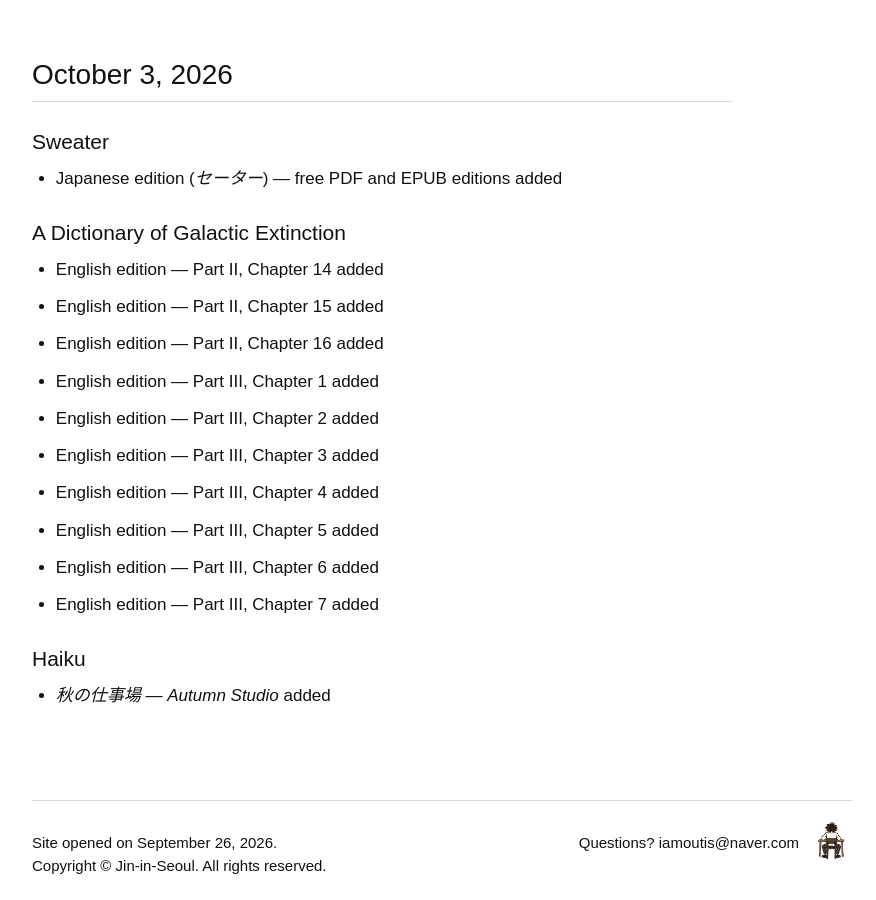
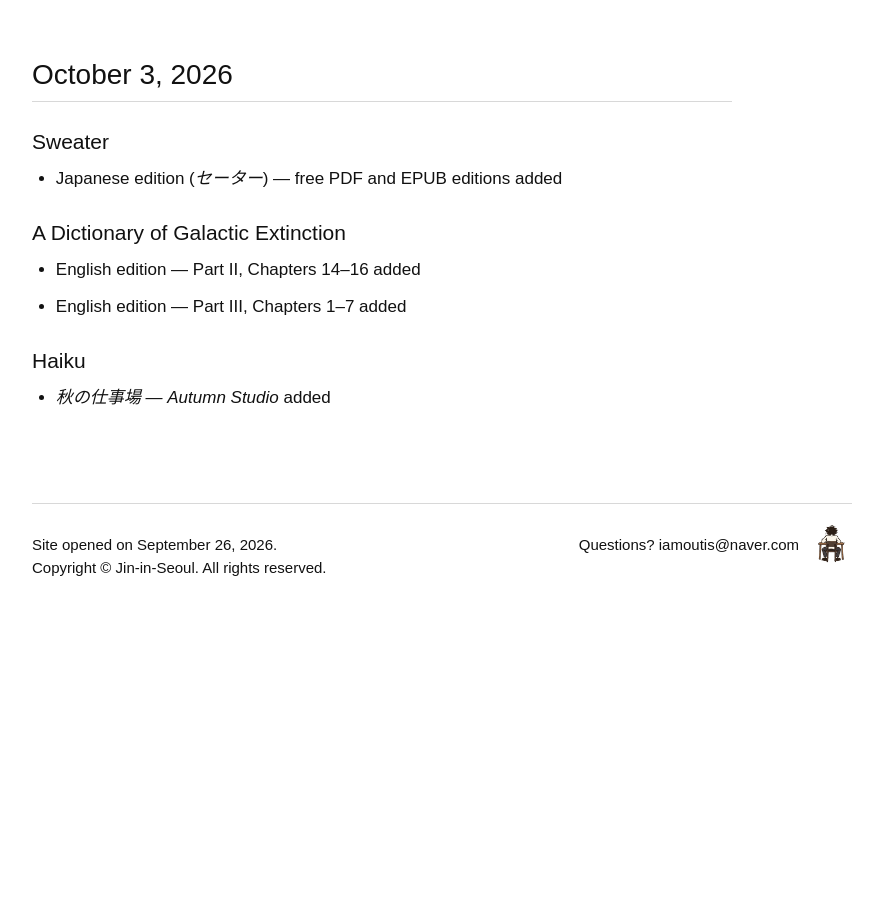
Before and after one commit to Jin-in-Seoul/Jin-in-Seoul, a Jekyll site: the page built from publication-log/index.html, in a window 1280 px wide and 900 px high, scrolled down 3024 px. Shown: the whole window, without its empty margins (198-1074 px from the left). Built offline with Jekyll 4.4.1, drawn with Linux system fonts in a browser that asks for light colours; after the commit the page ends 3664 px from its top, so only the background shows below that.

Commit message:
Condense Galactic Extinction publication log entries

```diff
--- a/publication-log/index.html
+++ b/publication-log/index.html
@@ -158,16 +158,8 @@
 
         <h3>A Dictionary of Galactic Extinction</h3>
         <ul>
-          <li>English edition — Part II, Chapter 14 added</li>
-          <li>English edition — Part II, Chapter 15 added</li>
-          <li>English edition — Part II, Chapter 16 added</li>
-          <li>English edition — Part III, Chapter 1 added</li>
-          <li>English edition — Part III, Chapter 2 added</li>
-          <li>English edition — Part III, Chapter 3 added</li>
-          <li>English edition — Part III, Chapter 4 added</li>
-          <li>English edition — Part III, Chapter 5 added</li>
-          <li>English edition — Part III, Chapter 6 added</li>
-          <li>English edition — Part III, Chapter 7 added</li>
+          <li>English edition — Part II, Chapters 14–16 added</li>
+          <li>English edition — Part III, Chapters 1–7 added</li>
         </ul>
 
         <h3>Haiku</h3>
```
